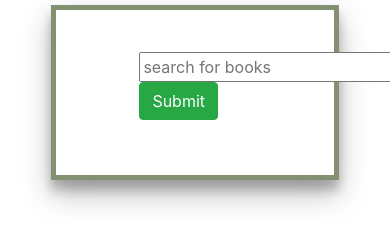
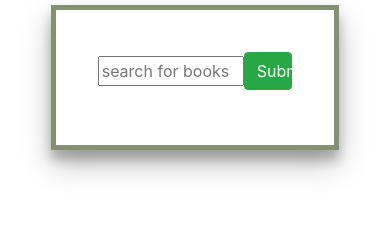
Before and after one commit to olaoluwasalami/book-search, a plain HTML site: page index.html in a window 390 px wide. Shown: the part 51-296 px from the top of the page. Drawn offline with nearby package versions, Linux system fonts and the light colour scheme.

Commit message:
responsiveness

```diff
--- a/css/style.css
+++ b/css/style.css
@@ -50,7 +50,8 @@ article{
 
 
 .form {
-    padding: 15% 0% 15% 30%;
+    padding: 15%;
+    tex
 }
 
     /* mobile devices */
@@ -59,6 +60,5 @@ article{
        .boxed {
     width: 100% !important
     }
-
-       /* Styles */
+     /* Styles */
    }
--- a/index.html
+++ b/index.html
@@ -19,9 +19,9 @@
 <body class="container fluid">
     <h1> Book Search</h1>
     <div class="boxed">
-    <div class="form">
-        <input type="text" class="col-ms 12" placeholder="search for books">
-        <button type="submit" class="btn btn-success"> Submit</button>
+    <div class="form form-inline">
+        <input type="text" class="w-75 " placeholder="search for books">
+        <button type="submit" class="w-25 btn btn-success"> Submit</button>
     </div>
 <div class="mx-auto search-results text-center" > </div>
     </div>
```
